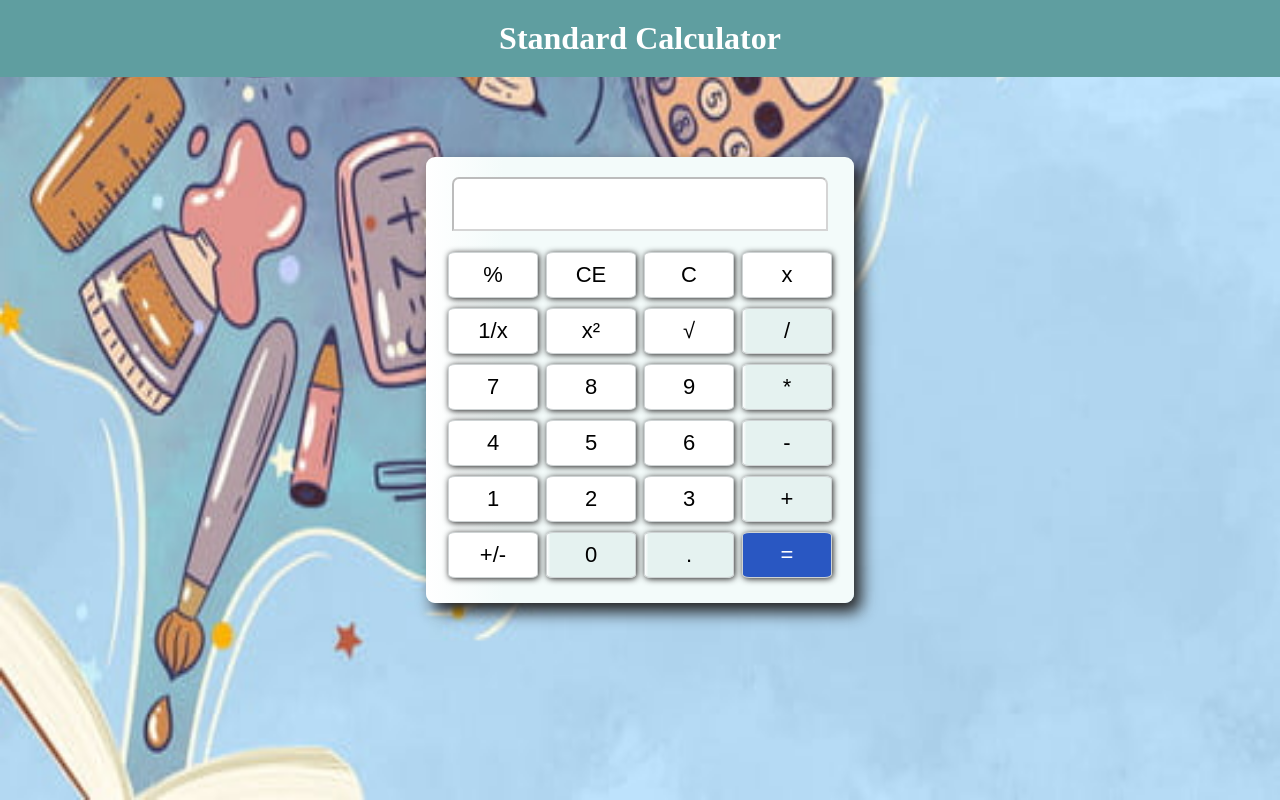
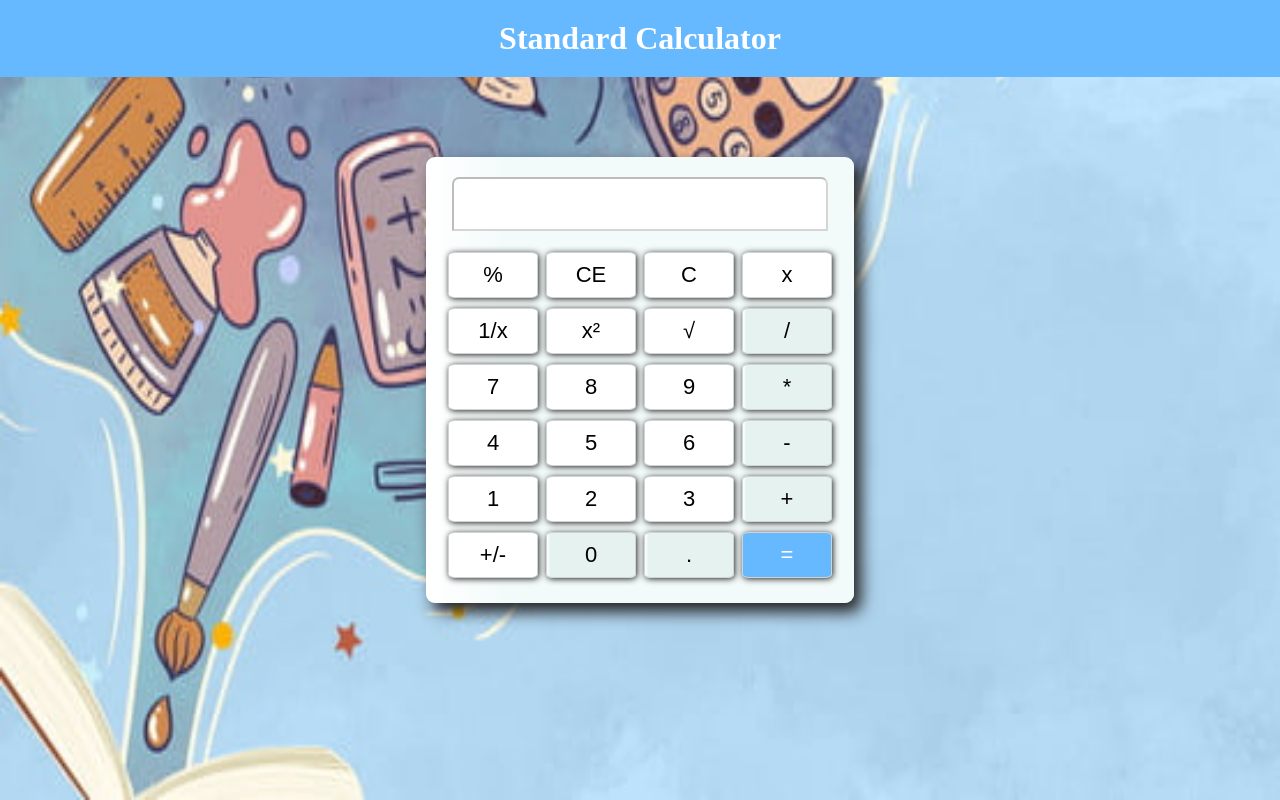
Before and after one commit to snehaltawade/Javascript-Calculator, a plain HTML site: page index.html in a window 1280 px wide. Drawn offline with Linux system fonts and the light colour scheme.

Commit message:
css changes in header

```diff
--- a/style.css
+++ b/style.css
@@ -21,7 +21,7 @@ body{
     font-size: xx-large;
     padding-top: 5%;
     padding: 20px;
-    background-color: cadetblue;
+    background-color: #66b8ff;
 }
 
 
@@ -99,7 +99,7 @@ button:hover{
     background: linear-gradient(90deg, rgba(255,255,255,1) 0%, rgba(229,242,240,1) 4%);
 }
 #equals{
-    background-color: #2957c2;
+    background-color: #66b8ff;
     color: white;
 }
 /* .clear{
```
